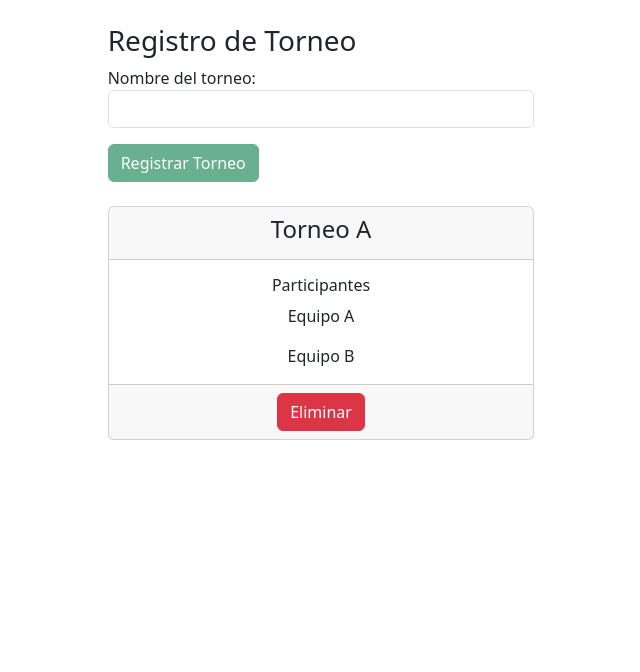
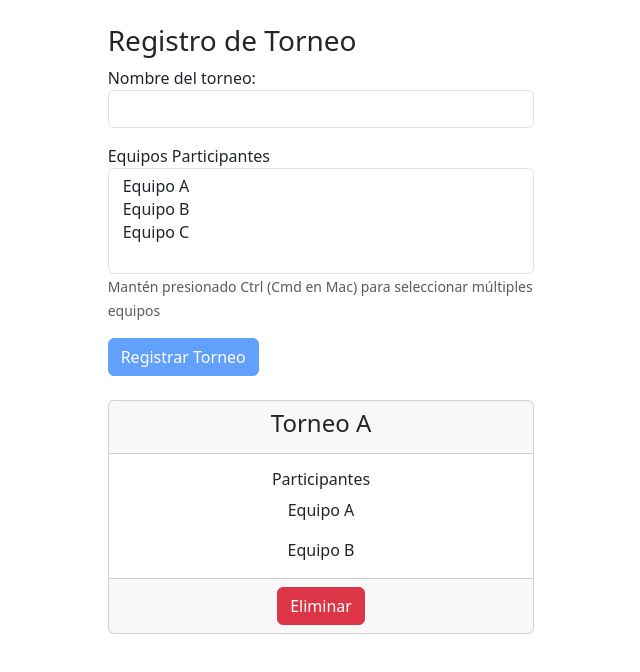
Before and after one commit to LuisFerVR/ClienteApiScala, an Angular app: page /torneo in a window 1280 px wide. Shown: the top 672 px of the page, without its empty margins (319-959 px from the left). Built offline with nearby package versions, Linux system fonts and the light colour scheme.

Commit message:
Se agregó la selección de equipos en un torneo.

```diff
--- a/src/app/tournament-list/tournament-list.component.html
+++ b/src/app/tournament-list/tournament-list.component.html
@@ -1,25 +1,45 @@
 <div class="d-flex col-12 flex-column justify-content-center align-items-center">
-  <div class="mt-4 col-4">
+  <div class="col-4 mt-4">
     <h3>Registro de Torneo</h3>
     <form #torneoForm="ngForm" (ngSubmit)="onSubmit(torneoForm)">
       <div class="form-group">
         <label for="nombre">Nombre del torneo:</label>
         <input
-        type="text"
-        class="form-control"
-        id="nombre"
-        name="nombre"
-        [(ngModel)]="torneo.nombre"
-        required
-        maxlength="15"
-        #nombre="ngModel">
-        <div *ngIf="nombre.invalid && (nombre.dirty || nombre.touched)" class="alert alert-danger">
-          <div *ngIf="nombre.errors?.['required']">El nombre es requerido</div>
-          <div *ngIf="nombre.errors?.['maxlength']">El nombre no puede exceder 15 caracteres</div>
+          type="text"
+          class="form-control"
+          id="nombre"
+          name="nombre"
+          [(ngModel)]="nombre"
+          required
+          #nombreInput="ngModel">
+        <div *ngIf="nombreInput.invalid && (nombreInput.dirty || nombreInput.touched)" class="alert alert-danger">
+          <div *ngIf="nombreInput.errors?.['required']">El nombre es requerido</div>
         </div>
       </div>
 
-      <button type="submit" class="btn btn-success mt-3" [disabled]="torneoForm.invalid">
+      <div class="form-group mt-3">
+        <label for="equipos">Equipos Participantes</label>
+        <select
+          multiple
+          class="form-control"
+          id="equipos"
+          name="equipos"
+          [(ngModel)]="equiposSeleccionados"
+          required
+          #equipos="ngModel">
+          <option *ngFor="let equipo of equiposDisponibles" [value]="equipo.id">
+            {{equipo.nombre}}
+          </option>
+        </select>
+        <small class="form-text text-muted">
+          Mantén presionado Ctrl (Cmd en Mac) para seleccionar múltiples equipos
+        </small>
+        <div *ngIf="equipos.invalid && (equipos.dirty || equipos.touched)" class="alert alert-danger">
+          <div *ngIf="equipos.errors?.['required']">Debe seleccionar al menos un equipo</div>
+        </div>
+      </div>
+
+      <button type="submit" class="btn btn-primary mt-3" [disabled]="torneoForm.invalid">
         Registrar Torneo
       </button>
     </form>
--- a/src/app/tournament-list/tournament-list.component.ts
+++ b/src/app/tournament-list/tournament-list.component.ts
@@ -1,24 +1,36 @@
-import { NgIf } from '@angular/common';
+import { NgFor, NgIf } from '@angular/common';
 import { Component } from '@angular/core';
 import { FormsModule } from '@angular/forms';
 
 @Component({
   selector: 'app-tournament-list',
   standalone: true,
-  imports: [FormsModule,NgIf],
+  imports: [FormsModule,NgIf, NgFor],
   templateUrl: './tournament-list.component.html',
   styleUrl: './tournament-list.component.css'
 })
 export class TournamentListComponent {
-  torneo = {
-    nombre: ''
-  };
+  nombre: string = '';
+  equiposSeleccionados: number[] = [];
+  equiposDisponibles: Array<{id:number, nombre:string}> = [
+    { id: 1, nombre: 'Equipo A' },
+    { id: 2, nombre: 'Equipo B' },
+    { id: 3, nombre: 'Equipo C' }
+  ];
 
   onSubmit(form: any) {
     if (form.valid) {
-      console.log('Torneo a registrar:', this.torneo);
-      // Aquí iría la lógica para guardar en la base de datos
-      form.reset();
+      const torneoEquipos = {
+        nombre: this.nombre,
+        equipos: this.equiposSeleccionados
+      };
+
+      console.log('Torneo a registrar:', torneoEquipos);
+
+      // Reseteamos el formulario completo
+      this.nombre = '';
+      this.equiposSeleccionados = [];
+      form.resetForm();
     }
   }
 }
```
